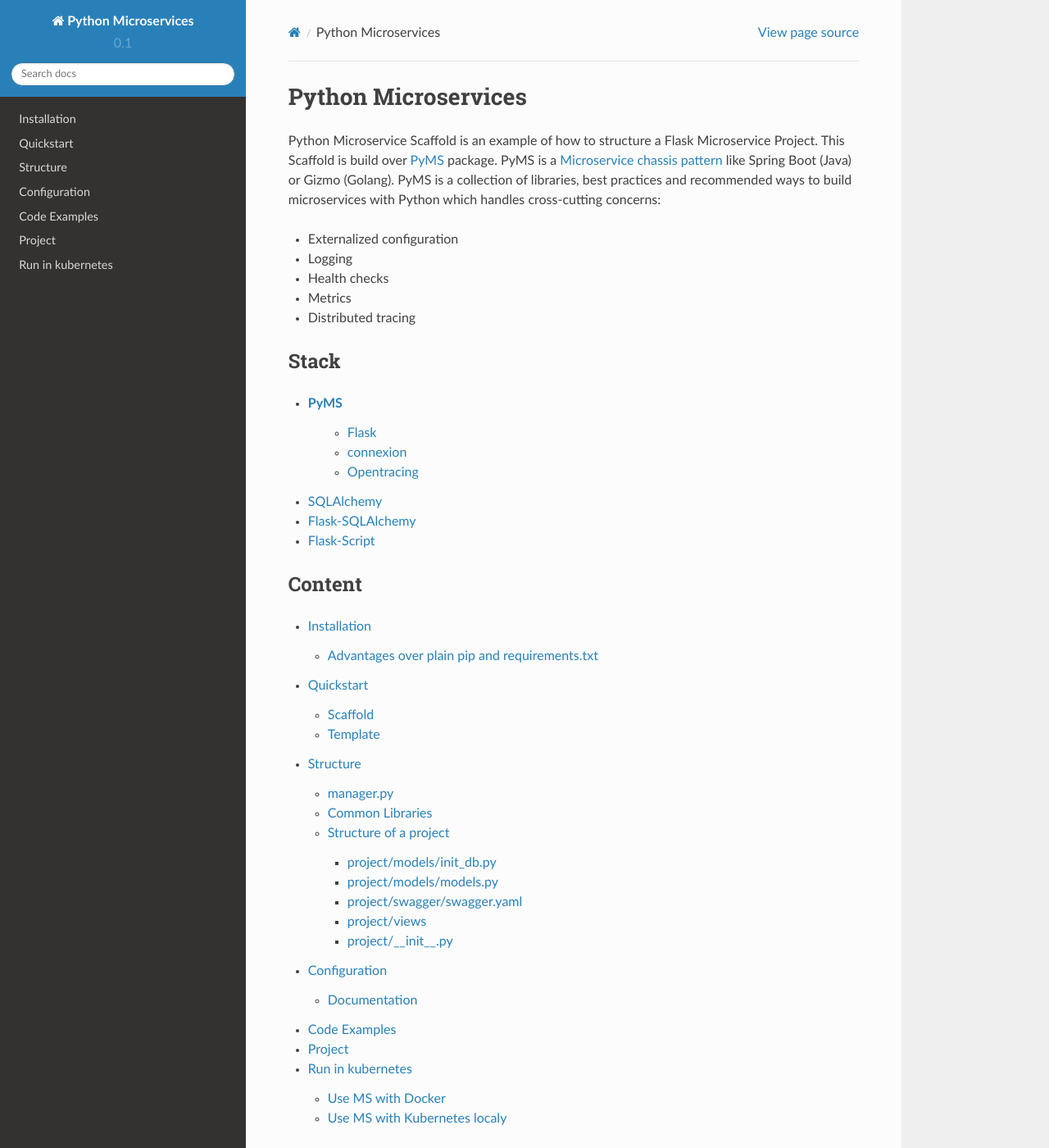
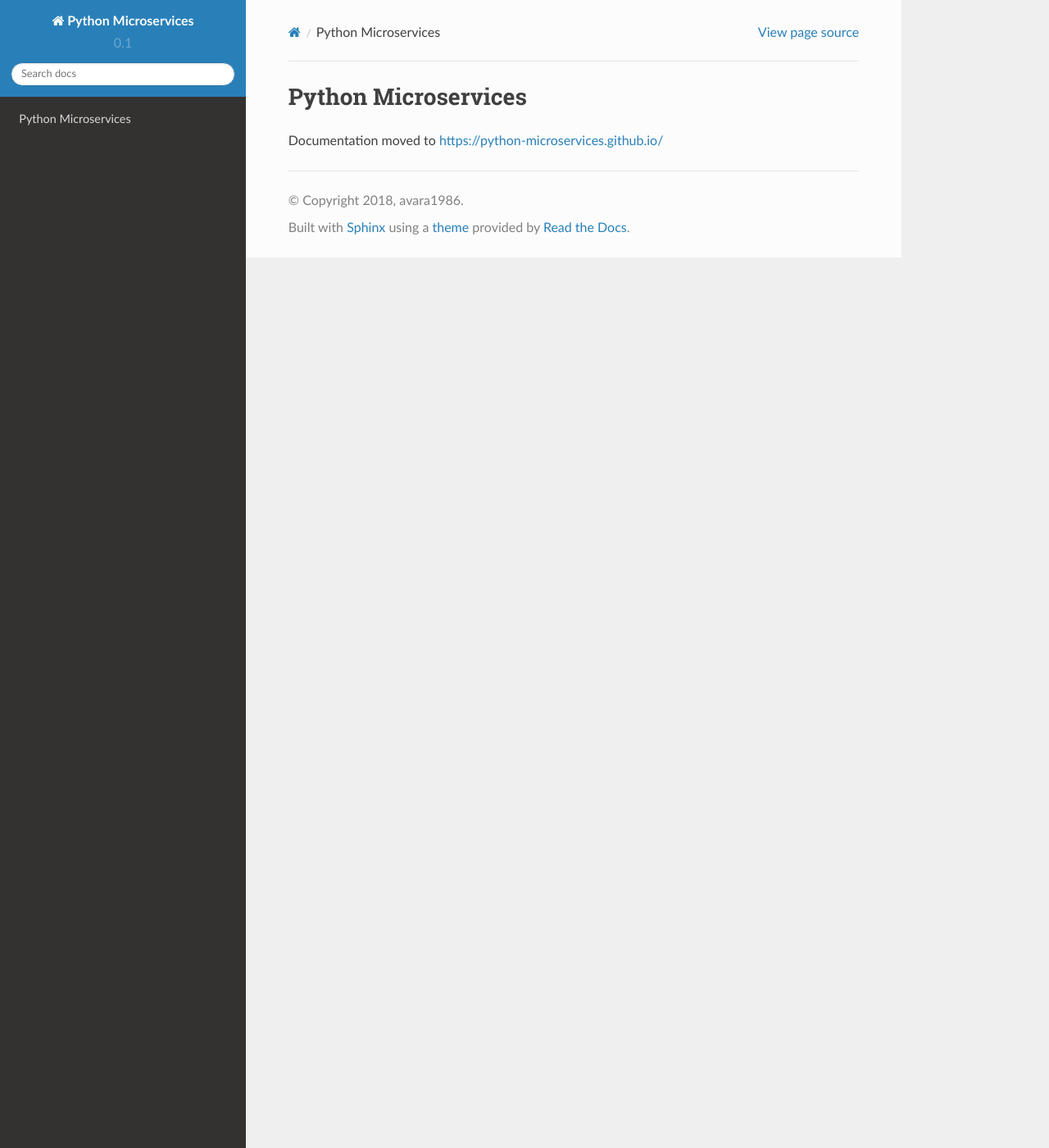
Before and after one commit to webghost241/microservices-scaffold, a Sphinx documentation site: the page built from docs/index.rst, in a window 1280 px wide and 1400 px high. Shown: the whole window at 82% size. Built offline with Sphinx 7.4.7 and the Read the Docs theme 2.0.0, drawn with Linux system fonts in a browser that asks for light colours.

Commit message:
Moved docs to other repo (#230)
* docs: moved docs to other repo

https://github.com/python-microservices/pyms/issues/203

* docs: moved docs to other repo

* refactor: removed requirements in dockerfile

```diff
--- a/docs/configuration.rst
+++ /dev/null
@@ -1,28 +0,0 @@
-Configuration
-=============
-
-Project configuration is loaded using `PyMS <https://github.com/python-microservices/pyms>`_ package based on yml or json file.
-Some example files are config.yml, config-docker.yml and tests/config-tests.yml or see `PyMS configuration <https://py-ms.readthedocs.io/en/latest/configuration/>`_
-
-Documentation
--------------
-The Microservice create a URL to inspect the Swagger documentation of the api in:
-
-.. code-block:: bash
-
-    localhost:5000/[APPLICATION_ROOT]/ui/
-
-This URL is set in your `config.yml`:
-
-.. code-block:: yaml
-
-    pyms:
-      config:
-        DEBUG: false
-        TESTING: false
-        APP_NAME: Template
-        APPLICATION_ROOT : "" # <!---
-
-
-Our API Rest work with `connexion <http://connexion.readthedocs.io>`_. You can see connexion docs or the official
-`Swagger documentation <https://swagger.io/specification/>`_ to add the syntax to your APIS and create your Swagger docs
--- a/docs/index.rst
+++ b/docs/index.rst
@@ -4,39 +4,4 @@
 
 Python Microservices
 ====================
-Python Microservice Scaffold is an example of how to structure a Flask Microservice Project.
-This Scaffold is build over `PyMS <https://github.com/python-microservices/pyms>`_ package. PyMS is a `Microservice chassis pattern <https://microservices.io/patterns/microservice-chassis.html>`_
-like Spring Boot (Java) or Gizmo (Golang). PyMS is a collection of libraries, best practices and recommended ways to build
-microservices with Python which handles cross-cutting concerns:
-
-* Externalized configuration
-* Logging
-* Health checks
-* Metrics
-* Distributed tracing
-
-
-Stack
------
-* `PyMS <https://github.com/python-microservices/pyms>`_
-   * `Flask <https://github.com/pallets/flask>`_
-   * `connexion <http://connexion.readthedocs.io>`_
-   * `Opentracing <https://github.com/opentracing-contrib/python-flask>`_
-* `SQLAlchemy <https://www.sqlalchemy.org/>`_
-* `Flask-SQLAlchemy <http://flask-sqlalchemy.pocoo.org/2.3/>`_
-* `Flask-Script <https://flask-script.readthedocs.io/en/latest/>`_
-
-
-
-Content
--------
-.. toctree::
-   :maxdepth: 4
-
-   installation
-   quickstart
-   structure
-   configuration
-   codeexample
-   project
-   runinkubernetes
+Documentation moved to `https://python-microservices.github.io/ <https://python-microservices.github.io/>`_
--- a/docs/installation.rst
+++ /dev/null
@@ -1,39 +0,0 @@
-Installation
-============
-
-Clone the project
-
-.. code-block:: bash
-
-    git clone https://github.com/python-microservices/microservices-scaffold.git
-
-Install your virtualenv
-
-.. code-block:: bash
-
-    virtualenv --python=python[3.6|3.7|3.8] venv
-    source venv/bin/activate
-    pip install -r requirements.txt
-
-Or innstall with pipenv
-
-.. code-block:: bash
-
-    pip install pipenv
-    pipenv install
-
-
-Advantages over plain pip and requirements.txt
-----------------------------------------------
-
-Pipenv generates two files: a `Pipfile` and a `Pipfile.lock`.
-
-* `Pipfile`: Is a high level declaration of the dependencies of your project. It can contain "dev" dependencies
-(usually test related stuff) and "standard" dependencies which are the ones you'll need for your project to function
-* `Pipfile.lock`: Is the "list" of all the dependencies your Pipfile has installed, along with their version and
-their hashes. This prevents two things: Conflicts between dependencies and installing a malicious module.
-
-
-Configure your project and the path of your MS. See :doc:`configuration </configuration>` section.
-
-Configure your setup.py with your project information
--- a/docs/project.rst
+++ /dev/null
@@ -1,7 +0,0 @@
-Project
-=======
-
-.. automodule:: project
-    :members:
-    :undoc-members:
-    :show-inheritance:
--- a/docs/quickstart.rst
+++ /dev/null
@@ -1,68 +0,0 @@
-Quickstart
-==========
-
-Scaffold
---------
-
-Clone the project
-
-.. code-block:: bash
-
-    git clone https://github.com/python-microservices/microservices-scaffold.git
-
-Install your virtualenv
-
-.. code-block:: bash
-
-    virtualenv --python=python[3.6|3.7|3.8] venv
-    source venv/bin/activate
-    pip install -r requirements.txt
-
-Run the script
-
-.. code-block:: bash
-
-    python manage.py runserver
-
-*Check the result*
-
-Your default endpoint will be in this url:
-
-.. code-block:: bash
-
-    http://127.0.0.1:5000/template/
-
-
-This URL is setted in your `config.yml`:
-
-.. code-block:: yaml
-
-    pyms:
-      config:
-        DEBUG: false
-        TESTING: false
-        APP_NAME: Template
-        APPLICATION_ROOT : /template # <!---
-
-You can acceded to a `swagger ui <https://swagger.io/tools/swagger-ui/>`_ in the next url:
-
-.. code-block:: bash
-    http://127.0.0.1:5000/template/ui/
-
-
-This PATH is setted in your `config.yml`:
-
-.. code-block:: yaml
-    pyms:
-      services:
-        swagger:
-          path: "swagger"
-          file: "swagger.yaml"
-          url: "/ui/" # <!---
-
-Template
---------
-
-You can create your own project from template:
-
-https://github.com/python-microservices/microservices-template
--- a/docs/runinkubernetes.rst
+++ /dev/null
@@ -1,66 +0,0 @@
-Run in kubernetes
-=================
-
-Use MS with Docker
-------------------
-`Install docker <https://docs.docker.com/install/>`_
-
-
-Use MS with Kubernetes localy
------------------------------
-We create a extensive example an tutorial about use Python microservice scaffold with Kubernetes in this repository:
-https://github.com/python-microservices/microservices-chat
-
-In the nexts lines, you can find a simple tutorial tu run this microservice in a simple Kubernetes cluster
-
-* Installing Kubernetes...
-
-.. code-block:: bash
-
-        curl -Lo kubectl https://storage.googleapis.com/kubernetes-release/release/v1.9.0/bin/linux/amd64/kubectl && chmod +x kubectl && sudo mv kubectl /usr/local/bin/
-
-* Installing Minikube...
-
-.. code-block:: bash
-
-        curl -Lo minikube https://storage.googleapis.com/minikube/releases/latest/minikube-linux-amd64 && chmod +x minikube && sudo mv minikube /usr/local/bin/
-
-
-Start minikube and set the environment of docker
-
-.. code-block:: bash
-
-    minikube start
-    eval $(minikube docker-env)
-    kubectl config use-context minikube
-
-If a shell isn't your friend. You could use kubernetes web panel to see your pods:
-
-.. code-block:: bash
-
-    minikube dashboard
-
-Create your image
-
-.. code-block:: bash
-
-    docker build -t template:v1 .
-
-Deploy your images localy:
-
-.. code-block:: bash
-
-    kubectl apply -f service.yaml
-    minikube service template
-
-
-Clean your environment
-
-.. code-block:: bash
-
-    kubectl delete template
-    kubectl delete template
-    docker rmi template:v1 -f
-    minikube stop
-    eval $(minikube docker-env -u)
-    minikube delete
--- a/docs/structure.rst
+++ /dev/null
@@ -1,81 +0,0 @@
-Structure
-=========
-
-You have a project with this structure:
-
-.. code-block:: bash
-
-   Dockerfile
-   LICENSE
-   manage.py
-   config.yml
-   README.md
-   requirements.txt
-   requirements-tests.txt
-   requirements-docker.txt
-   service.yaml
-   setup.py
-   Makefile
-   tox.ini
-   project
-   ├ __init__.py
-   ├ models
-   │ ├ __init__.py
-   │ └ models.py
-   ├ swagger
-   │ └ swagger.yaml
-   ├ tests
-   │ └ test_views.py
-   └views
-     ├ __init__.py
-     └ views.py
-   docs/
-   tests/
-
-
-manager.py
-----------
-
-A Django style command line. Use this to start the application like:
-
-.. code-block:: bash
-
-    python manage.py runserver
-
-You can set the host and the port with:
-
-.. code-block:: bash
-
-    python manage.py runserver -h 0.0.0.0 -p 8080
-
-
-Common Libraries
-----------------
-
-py-ms is a library that contains a set of common features for microservices.
-
-Structure of a project
-----------------------
-
-For project configuration see :doc:`configuration </configuration>` section.
-
-project/models/init_db.py
-~~~~~~~~~~~~~~~~~~~~~~~~~
-Initialize `flask_sqlalchemy.SQLAlchemy object`.
-
-project/models/models.py
-~~~~~~~~~~~~~~~~~~~~~~~~
-Project specific models.
-
-project/swagger/swagger.yaml
-~~~~~~~~~~~~~~~~~~~~~~~~~~~~
-Use to define your rest behaviour, endpoints and routes. See `connexion <http://connexion.readthedocs.io>`_ docs to how add new views.
-
-project/views
-~~~~~~~~~~~~~
-use views.py or create your file.
-
-project/__init__.py
-~~~~~~~~~~~~~~~~~~~
-This file init the project calling `create_app` method. Initialize the Flask app, register `blueprints <http://flask.pocoo.org/docs/0.12/blueprints/>`_
-and initialize all libraries like Swagger, database, trace system, custom logger format, etc.
```
Also changed, not shown: CONTRIBUTING.md (+1 -99 lines), README.md (+12 -120 lines), docs/codeexample.rst (deleted, +0 -8 lines), 1 other file.
